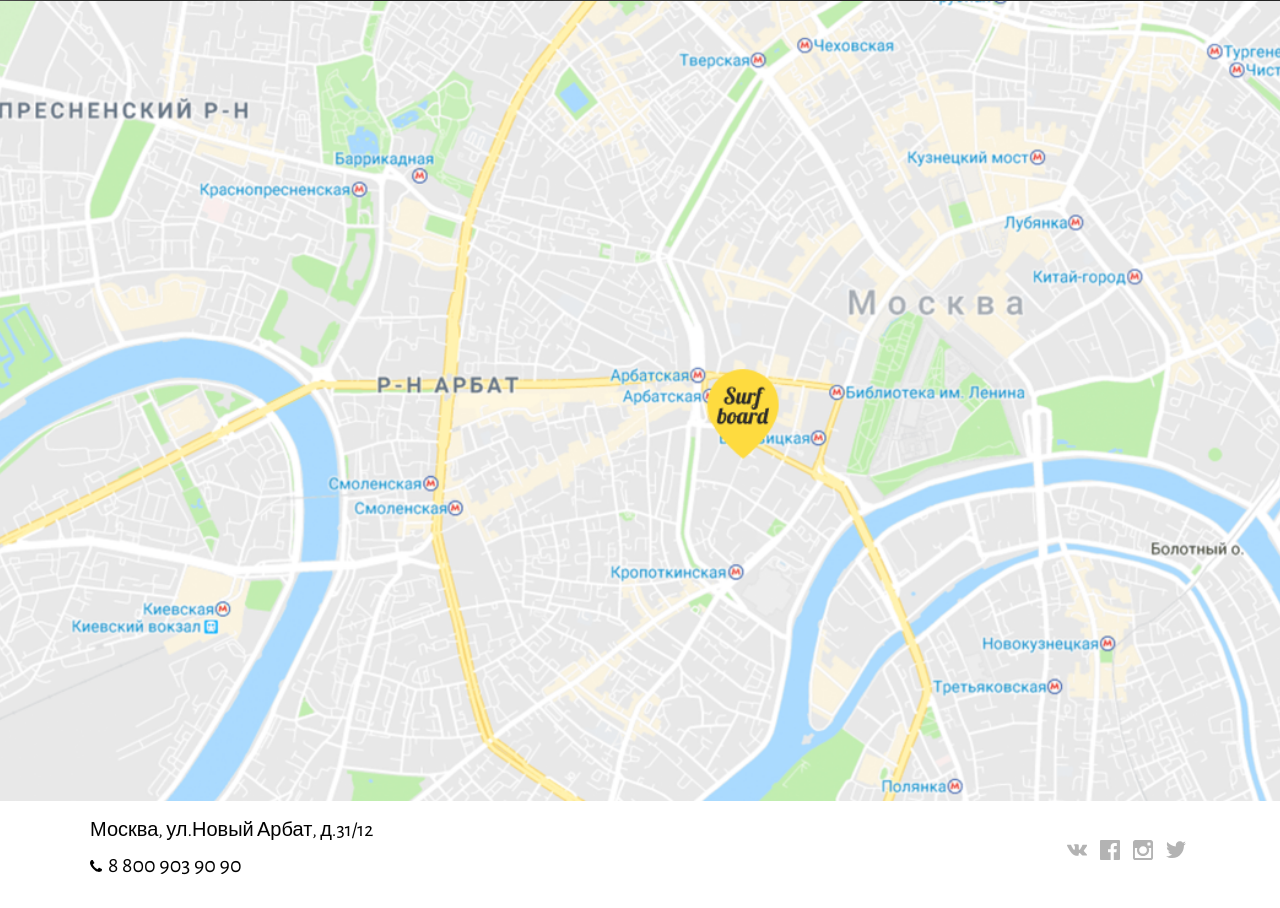
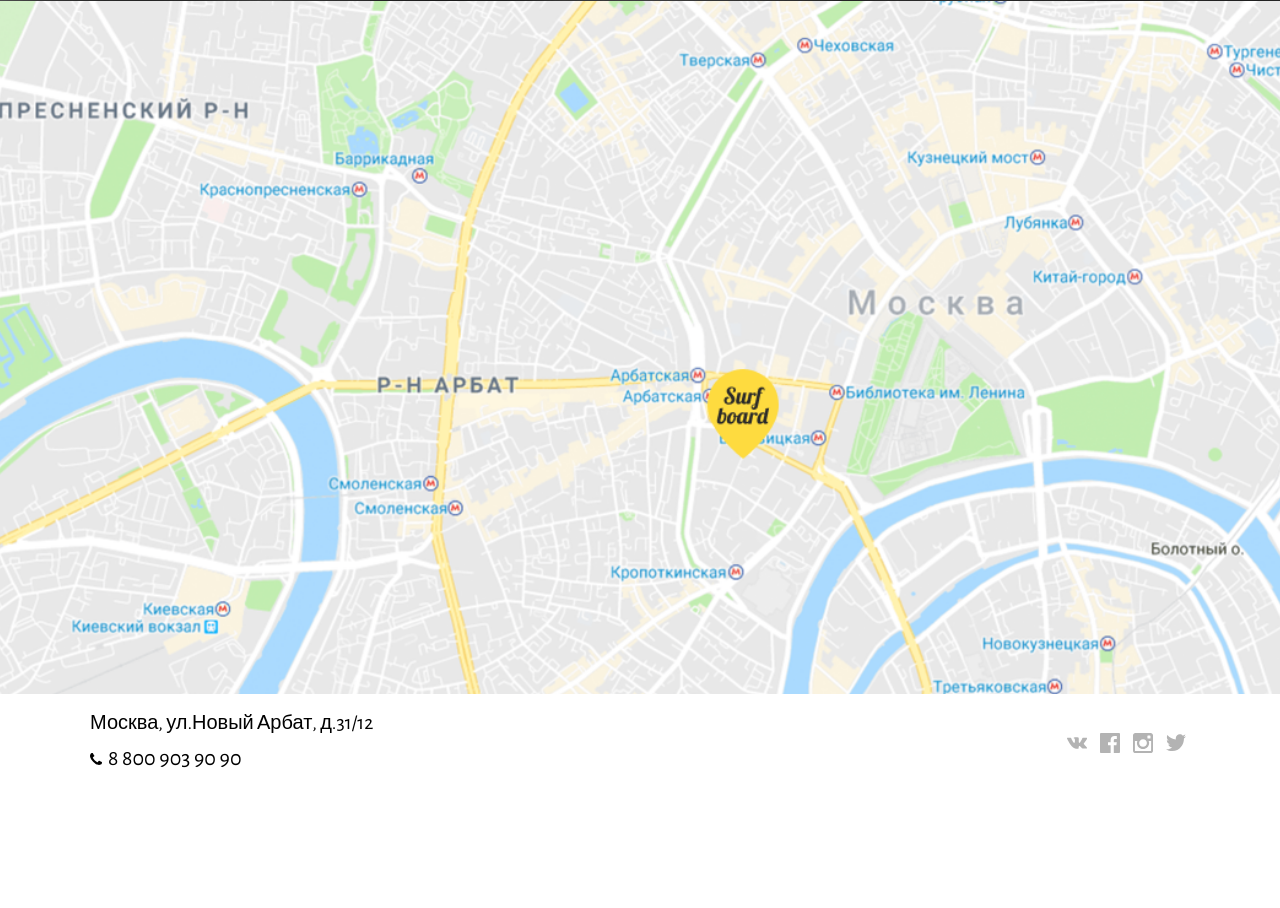
Before and after one commit to Thalassa666/surf, a plain HTML site: page index.html in a window 1280 px wide. Shown: the part 3199-4107 px from the top of the page. After the commit the page ends 4000 px from the top, so only its background shows below. Drawn offline with nearby package versions, Linux system fonts and the light colour scheme.

Commit message:
try to fix map again

```diff
--- a/css/components/footer.scss
+++ b/css/components/footer.scss
@@ -1,7 +1,12 @@
 .footer {
     display: flex;
     justify-content: space-between;
+    position: absolute;
+    left: 0;
+    bottom: 0;
+    width: 100%;
     min-height: rem(107px);
+    background: #fff;
 
       &__container {
         display: flex;
--- a/css/components/map-section.scss
+++ b/css/components/map-section.scss
@@ -1,6 +1,7 @@
 .map-section {
-    background: url(../img/map.png) top center;
+    background: url(../img/map.png) center center;
     background-repeat: no-repeat;
     background-size: cover;
-    height: 92%;
+    height: 100vh;
+    min-height: rem(526px);
 }
```
Also changed, not shown: css/main.css.
